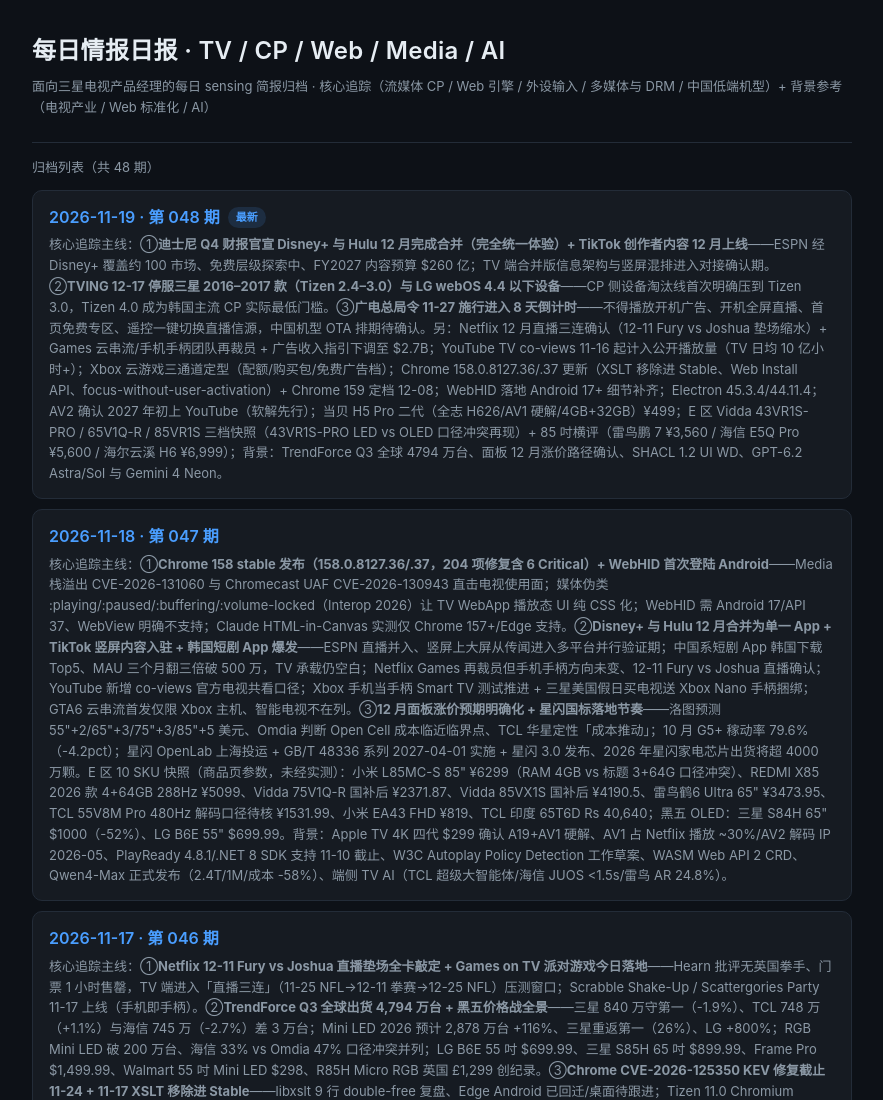
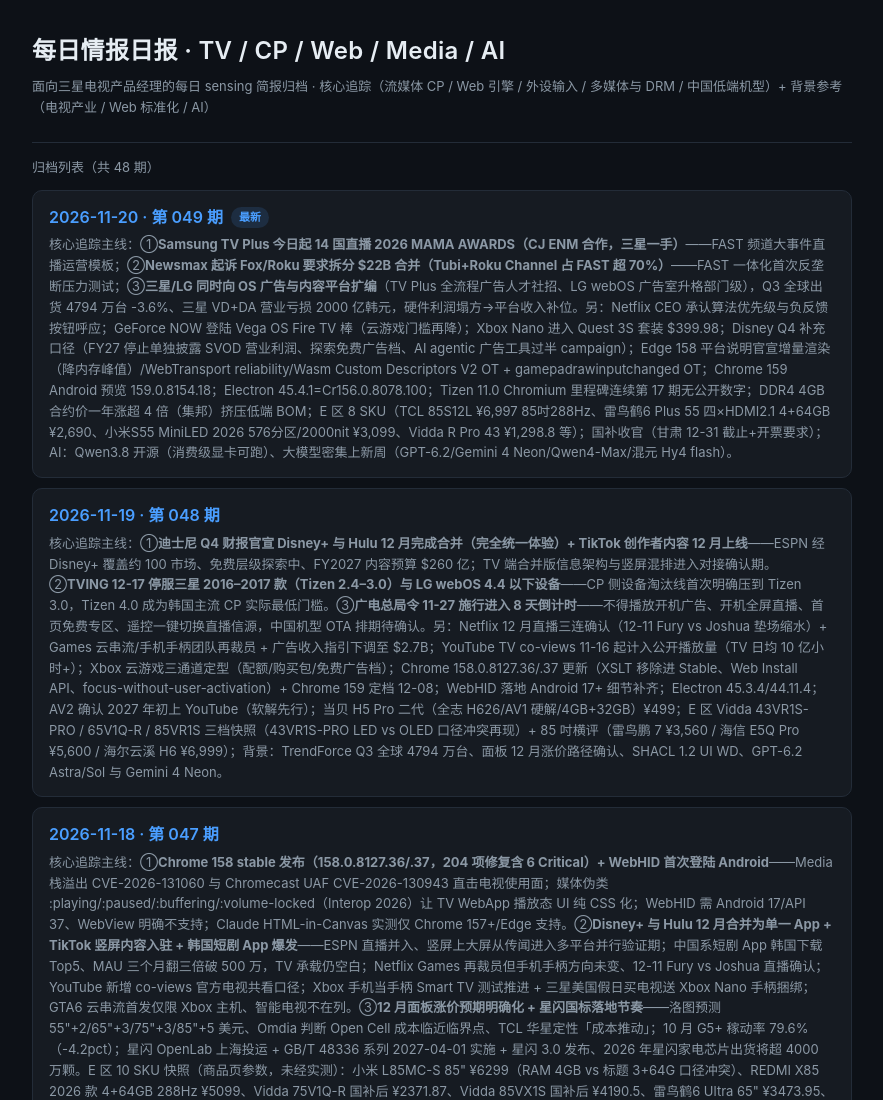
Before and after one commit to denisyq/DailySensingRepo, a plain HTML site: page index.html in a window 1280 px wide. Shown: the top 1100 px of the page, without its empty margins (198-1081 px from the left). Drawn offline with Linux system fonts and the light colour scheme.

Commit message:
Add daily sensing briefing 2026-11-20 (issue 049)

```diff
--- a/index.html
+++ b/index.html
@@ -35,7 +35,11 @@ footer{margin-top:32px;border-top:1px solid var(--border);padding-top:14px;
   <div class="meta">归档列表（共 48 期）</div>
   <ul>
 <li>
-      <a href="reports/daily-briefing-2026-11-19.html">2026-11-19 · 第 048 期<span class="badge">最新</span></a>
+      <a href="reports/daily-briefing-2026-11-20.html">2026-11-20 · 第 049 期<span class="badge">最新</span></a>
+      <div class="desc">核心追踪主线：①<b>Samsung TV Plus 今日起 14 国直播 2026 MAMA AWARDS（CJ ENM 合作，三星一手）</b>——FAST 频道大事件直播运营模板；②<b>Newsmax 起诉 Fox/Roku 要求拆分 $22B 合并（Tubi+Roku Channel 占 FAST 超 70%）</b>——FAST 一体化首次反垄断压力测试；③<b>三星/LG 同时向 OS 广告与内容平台扩编</b>（TV Plus 全流程广告人才社招、LG webOS 广告室升格部门级），Q3 全球出货 4794 万台 -3.6%、三星 VD+DA 营业亏损 2000 亿韩元，硬件利润塌方→平台收入补位。另：Netflix CEO 承认算法优先级与负反馈按钮呼应；GeForce NOW 登陆 Vega OS Fire TV 棒（云游戏门槛再降）；Xbox Nano 进入 Quest 3S 套装 $399.98；Disney Q4 补充口径（FY27 停止单独披露 SVOD 营业利润、探索免费广告档、AI agentic 广告工具过半 campaign）；Edge 158 平台说明官宣增量渲染（降内存峰值）/WebTransport reliability/Wasm Custom Descriptors V2 OT + gamepadrawinputchanged OT；Chrome 159 Android 预览 159.0.8154.18；Electron 45.4.1=Cr156.0.8078.100；Tizen 11.0 Chromium 里程碑连续第 17 期无公开数字；DDR4 4GB 合约价一年涨超 4 倍（集邦）挤压低端 BOM；E 区 8 SKU（TCL 85S12L ¥6,997 85吋288Hz、雷鸟鹤6 Plus 55 四×HDMI2.1 4+64GB ¥2,690、小米S55 MiniLED 2026 576分区/2000nit ¥3,099、Vidda R Pro 43 ¥1,298.8 等）；国补收官（甘肃 12-31 截止+开票要求）；AI：Qwen3.8 开源（消费级显卡可跑）、大模型密集上新周（GPT-6.2/Gemini 4 Neon/Qwen4-Max/混元 Hy4 flash）。</div>
+    </li>
+<li>
+      <a href="reports/daily-briefing-2026-11-19.html">2026-11-19 · 第 048 期</a>
       <div class="desc">核心追踪主线：①<b>迪士尼 Q4 财报官宣 Disney+ 与 Hulu 12 月完成合并（完全统一体验）+ TikTok 创作者内容 12 月上线</b>——ESPN 经 Disney+ 覆盖约 100 市场、免费层级探索中、FY2027 内容预算 $260 亿；TV 端合并版信息架构与竖屏混排进入对接确认期。②<b>TVING 12-17 停服三星 2016–2017 款（Tizen 2.4–3.0）与 LG webOS 4.4 以下设备</b>——CP 侧设备淘汰线首次明确压到 Tizen 3.0，Tizen 4.0 成为韩国主流 CP 实际最低门槛。③<b>广电总局令 11-27 施行进入 8 天倒计时</b>——不得播放开机广告、开机全屏直播、首页免费专区、遥控一键切换直播信源，中国机型 OTA 排期待确认。另：Netflix 12 月直播三连确认（12-11 Fury vs Joshua 垫场缩水）+ Games 云串流/手机手柄团队再裁员 + 广告收入指引下调至 $2.7B；YouTube TV co-views 11-16 起计入公开播放量（TV 日均 10 亿小时+）；Xbox 云游戏三通道定型（配额/购买包/免费广告档）；Chrome 158.0.8127.36/.37 更新（XSLT 移除进 Stable、Web Install API、focus-without-user-activation）+ Chrome 159 定档 12-08；WebHID 落地 Android 17+ 细节补齐；Electron 45.3.4/44.11.4；AV2 确认 2027 年初上 YouTube（软解先行）；当贝 H5 Pro 二代（全志 H626/AV1 硬解/4GB+32GB）¥499；E 区 Vidda 43VR1S-PRO / 65V1Q-R / 85VR1S 三档快照（43VR1S-PRO LED vs OLED 口径冲突再现）+ 85 吋横评（雷鸟鹏 7 ¥3,560 / 海信 E5Q Pro ¥5,600 / 海尔云溪 H6 ¥6,999）；背景：TrendForce Q3 全球 4794 万台、面板 12 月涨价路径确认、SHACL 1.2 UI WD、GPT-6.2 Astra/Sol 与 Gemini 4 Neon。</div>
     </li>
 <li>
```
